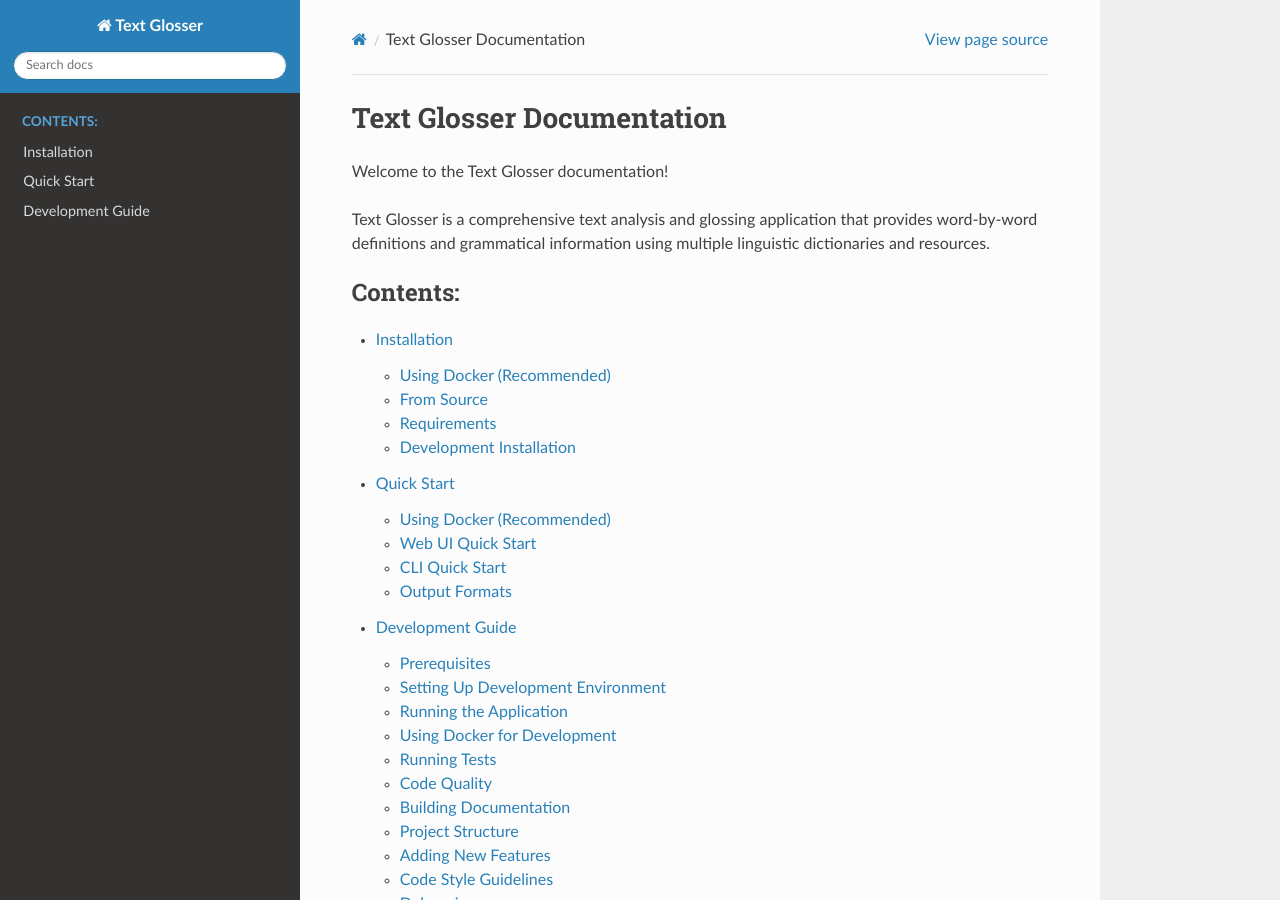
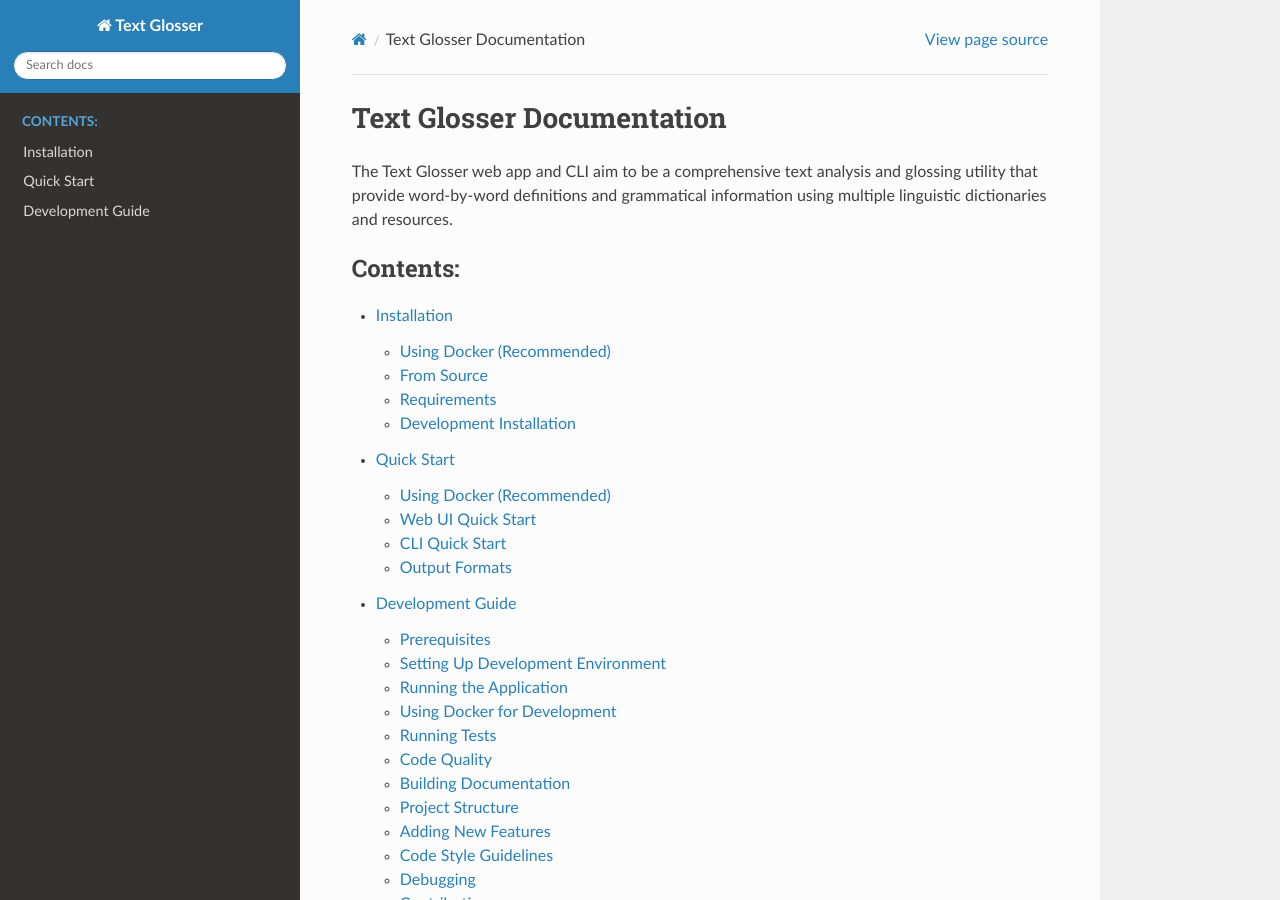
Before and after one commit to julowe/text-glosser, a Sphinx documentation site: the page built from docs/index.rst, in a window 1280 px wide and 900 px high. Built offline with Sphinx 7.4.7 and the Read the Docs theme 3.1.0, drawn with Linux system fonts in a browser that asks for light colours; pages that are not in the unit, such as notebooks, are missing from menus.

Commit message:
Revise introduction in documentation
Make description more realistic.

```diff
--- a/docs/index.rst
+++ b/docs/index.rst
@@ -1,11 +1,9 @@
 Text Glosser Documentation
 ==========================
 
-Welcome to the Text Glosser documentation!
-
-Text Glosser is a comprehensive text analysis and glossing application that provides
-word-by-word definitions and grammatical information using multiple linguistic
-dictionaries and resources.
+The Text Glosser web app and CLI aim to be a comprehensive text analysis and
+glossing utility that provide word-by-word definitions and grammatical
+information using multiple linguistic dictionaries and resources.
 
 .. toctree::
    :maxdepth: 2
```
